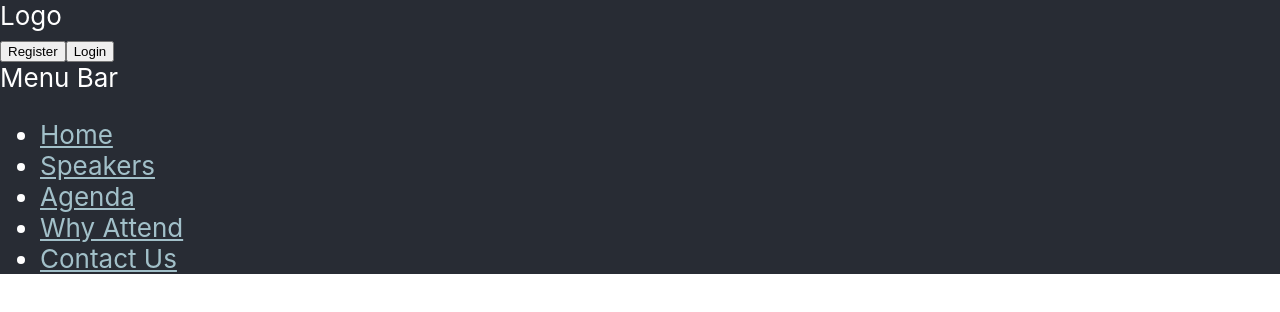
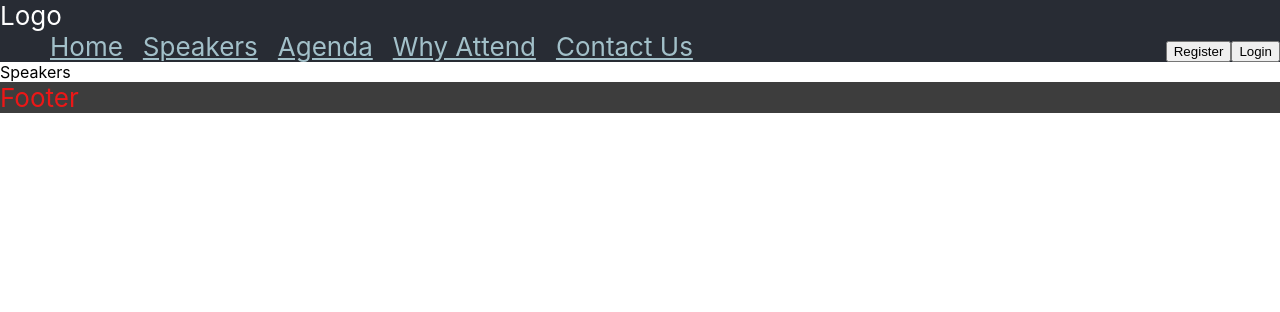
Before and after one commit to MarB101/demoReactSite, a React (Create React App) app: page / in a window 1280 px wide. Shown: the top 312 px of the page. Built offline with nearby package versions, Linux system fonts and the light colour scheme.

Commit message:
further additions and CSS

```diff
--- a/src/App.css
+++ b/src/App.css
@@ -19,15 +19,26 @@
   color: white;
 }
 
+.accountSection {
+  float: right;
+}
+
+.footer {
+  background-color: #3d3d3d;
+  font-size: calc(10px + 2vmin);
+  color: rgb(235, 23, 23);
+}
+
+.menuList {
+  display: inline;
+}
+
+.listCol {
+  list-style: none;
+  display: inline;
+  padding: 10px;
+}
+
 .link {
   color: #a2c0c9;
 }
-
-@keyframes App-logo-spin {
-  from {
-    transform: rotate(0deg);
-  }
-  to {
-    transform: rotate(360deg);
-  }
-}
--- a/src/App.js
+++ b/src/App.js
@@ -1,18 +1,27 @@
-import React from 'react';
+import React, { Component } from 'react';
 import './App.css';
 import AccountComponent from './Components/account'
 import MenuBar from './Components/menuBar'
+import SpeakerList from './Components/speakerList'
 
-function App() {
+class App extends Component {
+  render() {
     return (
       <div className="streamGoDemoPage">
         <header className="header">
           <div>Logo</div>
-        <AccountComponent/>
-        <MenuBar/>
+          <AccountComponent />
+          <MenuBar />
         </header>
+        <body>
+          <SpeakerList />
+        </body>
+        <footer className='footer'>
+          Footer
+        </footer>
       </div>
     );
   }
+}
 
 export default App;
--- a/src/Components/menuBar.js
+++ b/src/Components/menuBar.js
@@ -2,16 +2,15 @@ import React, { Component } from 'react'
 
 
 class MenuBar extends Component {
-
     render() {
         return (
-            <div className='menu'>Menu Bar
+            <div id='menuBar'>
                 <ul className='menuList'>
-                    <li><a className='link' href='test'>Home</a></li>
-                    <li><a className='link' href='test'>Speakers</a></li>
-                    <li><a className='link' href='test'>Agenda</a></li>
-                    <li><a className='link' href='test'>Why Attend</a></li>
-                    <li><a className='link' href='test'>Contact Us</a></li>
+                    <li className='listCol'><a className='link' href='test'>Home</a></li>
+                    <li className='listCol'><a className='link' href='test'>Speakers</a></li>
+                    <li className='listCol'><a className='link' href='test'>Agenda</a></li>
+                    <li className='listCol'><a className='link' href='test'>Why Attend</a></li>
+                    <li className='listCol'><a className='link' href='test'>Contact Us</a></li>
                 </ul>
             </div>
         )
--- /dev/null
+++ b/src/Components/speakerList.js
@@ -0,0 +1,11 @@
+import React, { Component } from 'react'
+
+class SpeakerList extends Component {
+    render() {
+        return(
+            <div id='speakerList'>Speakers</div>
+        );
+    }
+}
+
+export default SpeakerList;
```
Lines whose indentation alone changed are shown as unchanged.
